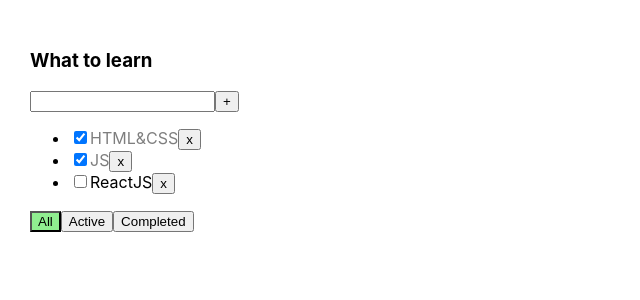
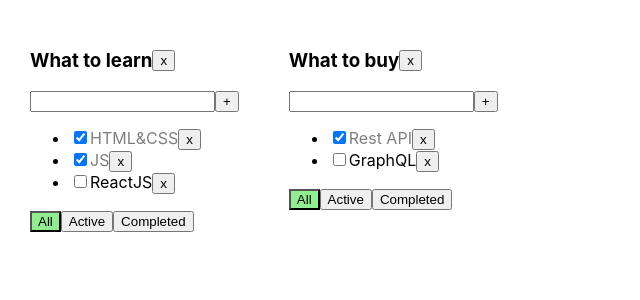
Before and after one commit to F-A-Z-A/todolist-2.0, a React (Create React App) app: page / in a window 1280 px wide. Shown: the top 300 px of the page, without its empty margins (0-640 px from the left). Built offline with nearby package versions, Linux system fonts and the light colour scheme.

Commit message:
lesson-05

```diff
--- a/package.json
+++ b/package.json
@@ -43,6 +43,6 @@
     ]
   },
   "devDependencies": {
-    "prettier": "3.3.2"
+    "prettier": "3.3.3"
   }
 }
--- a/src/App.css
+++ b/src/App.css
@@ -22,3 +22,8 @@
 .is-done {
     opacity: 0.5;
 }
+
+.todolist-title-container {
+    display: flex;
+    align-items: center;
+}
--- a/src/App.tsx
+++ b/src/App.tsx
@@ -3,75 +3,109 @@
 import { useState } from "react";
 import { v1 } from "uuid";
 
+function App() {
+  const todolistID1 = v1();
+  const todolistID2 = v1();
+
+  const [todolists, setTodolists] = useState<TodolistType[]>([
+    { id: todolistID1, title: "What to learn", filter: "all" },
+    { id: todolistID2, title: "What to buy", filter: "all" },
+  ]);
+
+  const [tasks, setTasks] = useState<TasksStateType>({
+    [todolistID1]: [
+      { id: v1(), title: "HTML&CSS", isDone: true },
+      { id: v1(), title: "JS", isDone: true },
+      { id: v1(), title: "ReactJS", isDone: false },
+    ],
+    [todolistID2]: [
+      { id: v1(), title: "Rest API", isDone: true },
+      { id: v1(), title: "GraphQL", isDone: false },
+    ],
+  });
+
+  // tasks
+  const removeTask = (todolistId: string, taskId: string) => {
+    setTasks({ ...tasks, [todolistId]: tasks[todolistId].filter((t) => t.id !== taskId) });
+  };
+
+  const addTask = (todolistId: string, title: string) => {
+    const newTask = {
+      id: v1(),
+      title: title,
+      isDone: false,
+    };
+    setTasks({ ...tasks, [todolistId]: [newTask, ...tasks[todolistId]] });
+  };
+
+  const changeFilter = (todolistId: string, filter: FilterValuesType) => {
+    setTodolists(todolists.map((tl) => (tl.id === todolistId ? { ...tl, filter } : tl)));
+  };
+
+  const changeTaskStatus = (todolistId: string, taskId: string, taskStatus: boolean) => {
+    // const newState = tasks.map((t) => (t.id == taskId ? { ...t, isDone: taskStatus } : t));
+    // setTasks(newState);
+    setTasks({
+      ...tasks,
+      [todolistId]: tasks[todolistId].map((t) => (t.id === taskId ? { ...t, isDone: taskStatus } : t)),
+    });
+  };
+
+  // todolists
+  const removeTodolist = (todolistId: string) => {
+    setTodolists(todolists.filter((tl) => tl.id !== todolistId));
+    delete tasks[todolistId];
+    setTasks({ ...tasks });
+  };
+
+  return (
+    <div className="App">
+      {todolists.map((tl) => {
+        const allTodolistTasks = tasks[tl.id];
+        let tasksForTodolist = allTodolistTasks;
+        if (tl.filter === "active") {
+          tasksForTodolist = allTodolistTasks.filter((task) => !task.isDone);
+        }
+
+        if (tl.filter === "completed") {
+          tasksForTodolist = allTodolistTasks.filter((task) => task.isDone);
+        }
+        return (
+          <Todolist
+            key={tl.id}
+            todolistId={tl.id}
+            title={tl.title}
+            tasks={tasksForTodolist}
+            removeTask={removeTask}
+            changeFilter={changeFilter}
+            addTask={addTask}
+            changeTaskStatus={changeTaskStatus}
+            filter={tl.filter}
+            removeTodolist={removeTodolist}
+          />
+        );
+      })}
+    </div>
+  );
+}
+
+export default App;
+
+//types
 export type TaskType = {
   id: string;
   title: string;
   isDone: boolean;
 };
 
+export type TodolistType = {
+  id: string;
+  title: string;
+  filter: FilterValuesType;
+};
+
 export type FilterValuesType = "all" | "active" | "completed";
 
-function App() {
-  const [tasks, setTasks] = useState<TaskType[]>([
-    { id: v1(), title: "HTML&CSS", isDone: true },
-    { id: v1(), title: "JS", isDone: true },
-    { id: v1(), title: "ReactJS", isDone: false },
-  ]);
-
-  const [filter, setFilter] = useState<FilterValuesType>("all");
-
-  const removeTask = (taskId: string) => {
-    const filteredTasks = tasks.filter((task) => {
-      return task.id !== taskId;
-    });
-    setTasks(filteredTasks);
-  };
-
-  const addTask = (title: string) => {
-    const newTask = {
-      id: v1(),
-      title: title,
-      isDone: false,
-    };
-    const newTasks = [newTask, ...tasks];
-    setTasks(newTasks);
-  };
-
-  const changeFilter = (filter: FilterValuesType) => {
-    setFilter(filter);
-  };
-
-  const changeTaskStatus = (taskId: string, taskStatus: boolean) => {
-    setTasks(tasks.map((t) => (t.id === taskId ? { ...t, isDone: taskStatus } : t)));
-    // const task = tasks.find((t) => t.id === taskId);
-    // if (task) {
-    //   task.isDone = taskStatus;
-    //   setTasks([...tasks]);
-    // }
-  };
-
-  let tasksForTodolist = tasks;
-  if (filter === "active") {
-    tasksForTodolist = tasks.filter((task) => !task.isDone);
-  }
-
-  if (filter === "completed") {
-    tasksForTodolist = tasks.filter((task) => task.isDone);
-  }
-
-  return (
-    <div className="App">
-      <Todolist
-        title="What to learn"
-        tasks={tasksForTodolist}
-        removeTask={removeTask}
-        changeFilter={changeFilter}
-        addTask={addTask}
-        changeTaskStatus={changeTaskStatus}
-        filter={filter}
-      />
-    </div>
-  );
-}
-
-export default App;
+export type TasksStateType = {
+  [key: string]: TaskType[];
+};
--- a/src/Todolist.tsx
+++ b/src/Todolist.tsx
@@ -4,21 +4,26 @@
 
 type PropsType = {
   title: string;
+  todolistId: string;
   tasks: TaskType[];
-  removeTask: (taskId: string) => void;
-  changeFilter: (filter: FilterValuesType) => void;
-  addTask: (title: string) => void;
-  changeTaskStatus: (taskId: string, taskStatus: boolean) => void;
+  removeTask: (todolistId: string, taskId: string) => void;
+  changeFilter: (todolistId: string, filter: FilterValuesType) => void;
+  addTask: (todolistId: string, title: string) => void;
+  changeTaskStatus: (todolistId: string, taskId: string, taskStatus: boolean) => void;
   filter: FilterValuesType;
+  removeTodolist: (todolistId: string) => void;
 };
 
-export const Todolist = ({ title, tasks, removeTask, changeFilter, addTask, changeTaskStatus, filter }: PropsType) => {
+export const Todolist = (props: PropsType) => {
+  const { title, tasks, filter, removeTask, changeFilter, addTask, changeTaskStatus, todolistId, removeTodolist } =
+    props;
+
   const [taskTitle, setTaskTitle] = useState("");
   const [error, setError] = useState<string | null>(null);
 
   const addTaskHandler = () => {
     if (taskTitle.trim() !== "") {
-      addTask(taskTitle.trim());
+      addTask(todolistId, taskTitle.trim());
       setTaskTitle("");
     } else {
       setError("Title is required");
@@ -37,20 +42,22 @@
   };
 
   const changeFilterTasksHandler = (filter: FilterValuesType) => {
-    changeFilter(filter);
+    changeFilter(todolistId, filter);
   };
 
-  const changeTaskStatusHandler = (taskId: string, e: ChangeEvent<HTMLInputElement>) => {
-    const newStatusValue = e.currentTarget.checked;
-    changeTaskStatus(taskId, newStatusValue);
+  const removeTodolistHandler = () => {
+    removeTodolist(todolistId);
   };
 
   return (
     <div>
-      <h3>{title}</h3>
+      <div className={"todolist-title-container"}>
+        <h3>{title}</h3>
+        <Button title={"x"} onClick={removeTodolistHandler} />
+      </div>
       <div>
         <input
-          className={error ? "error" : undefined}
+          className={error ? "error" : ""}
           value={taskTitle}
           onChange={changeTaskTitleHandler}
           onKeyUp={addTaskOnKeyUpHandler}
@@ -64,13 +71,18 @@
         <ul>
           {tasks.map((task) => {
             const removeTaskHandler = () => {
-              removeTask(task.id);
+              removeTask(todolistId, task.id);
+            };
+
+            const changeTaskStatusHandler = (e: ChangeEvent<HTMLInputElement>) => {
+              const newStatusValue = e.currentTarget.checked;
+              changeTaskStatus(todolistId, task.id, newStatusValue);
             };
 
             return (
               <li key={task.id}>
-                <input type="checkbox" checked={task.isDone} onChange={(e) => changeTaskStatusHandler(task.id, e)} />
-                <span className={task.isDone ? "is-done" : undefined}>{task.title}</span>
+                <input type="checkbox" checked={task.isDone} onChange={changeTaskStatusHandler} />
+                <span className={task.isDone ? "is-done" : ""}>{task.title}</span>
                 <Button onClick={removeTaskHandler} title={"x"} />
               </li>
             );
@@ -79,19 +91,19 @@
       )}
       <div>
         <Button
+          className={filter === "all" ? "active-filter" : ""}
           title={"All"}
           onClick={() => changeFilterTasksHandler("all")}
-          className={filter === "all" ? "active-filter" : undefined}
         />
         <Button
+          className={filter === "active" ? "active-filter" : ""}
           title={"Active"}
           onClick={() => changeFilterTasksHandler("active")}
-          className={filter === "active" ? "active-filter" : undefined}
         />
         <Button
+          className={filter === "completed" ? "active-filter" : ""}
           title={"Completed"}
           onClick={() => changeFilterTasksHandler("completed")}
-          className={filter === "completed" ? "active-filter" : undefined}
         />
       </div>
     </div>
```
Also changed, not shown: 1 other file (tests, documents, lock files or other folders).
